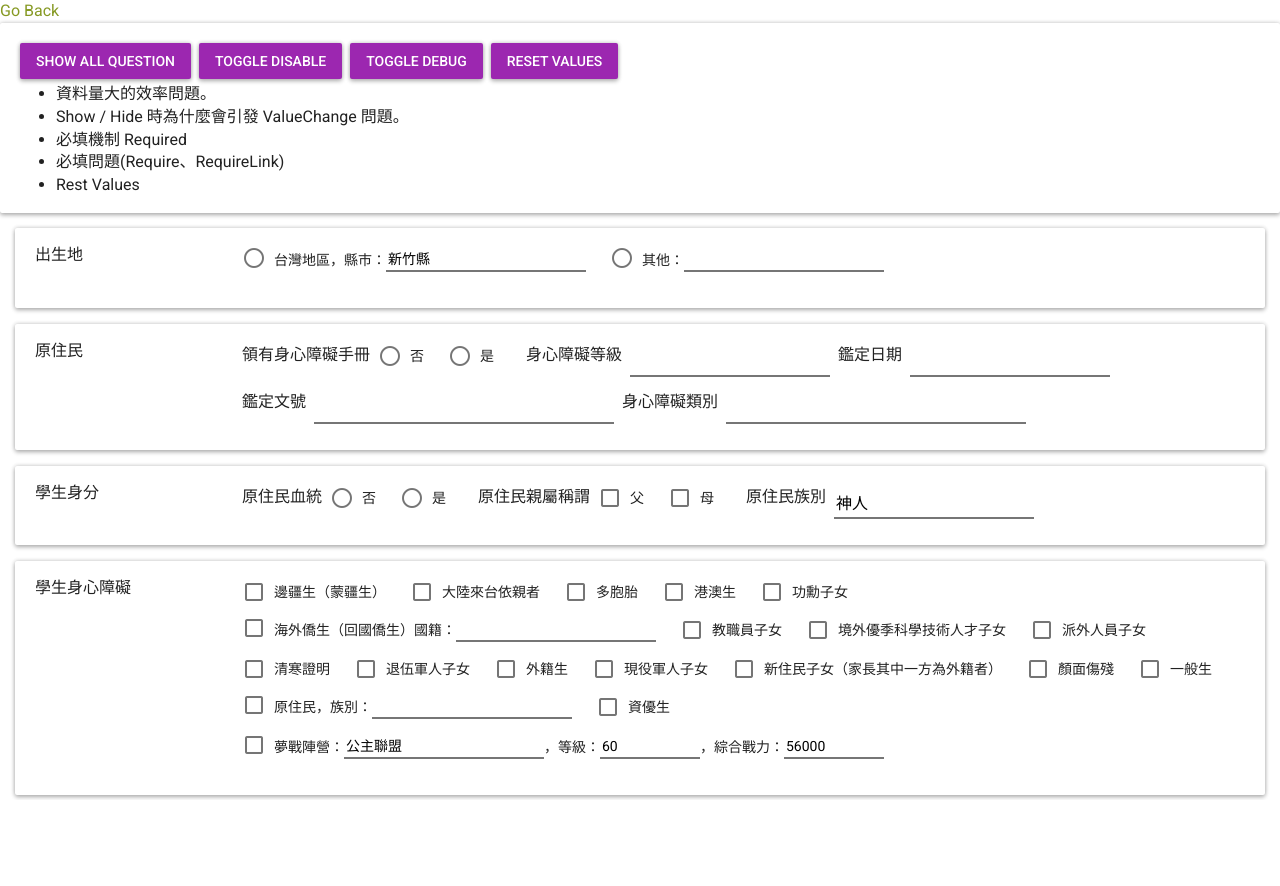
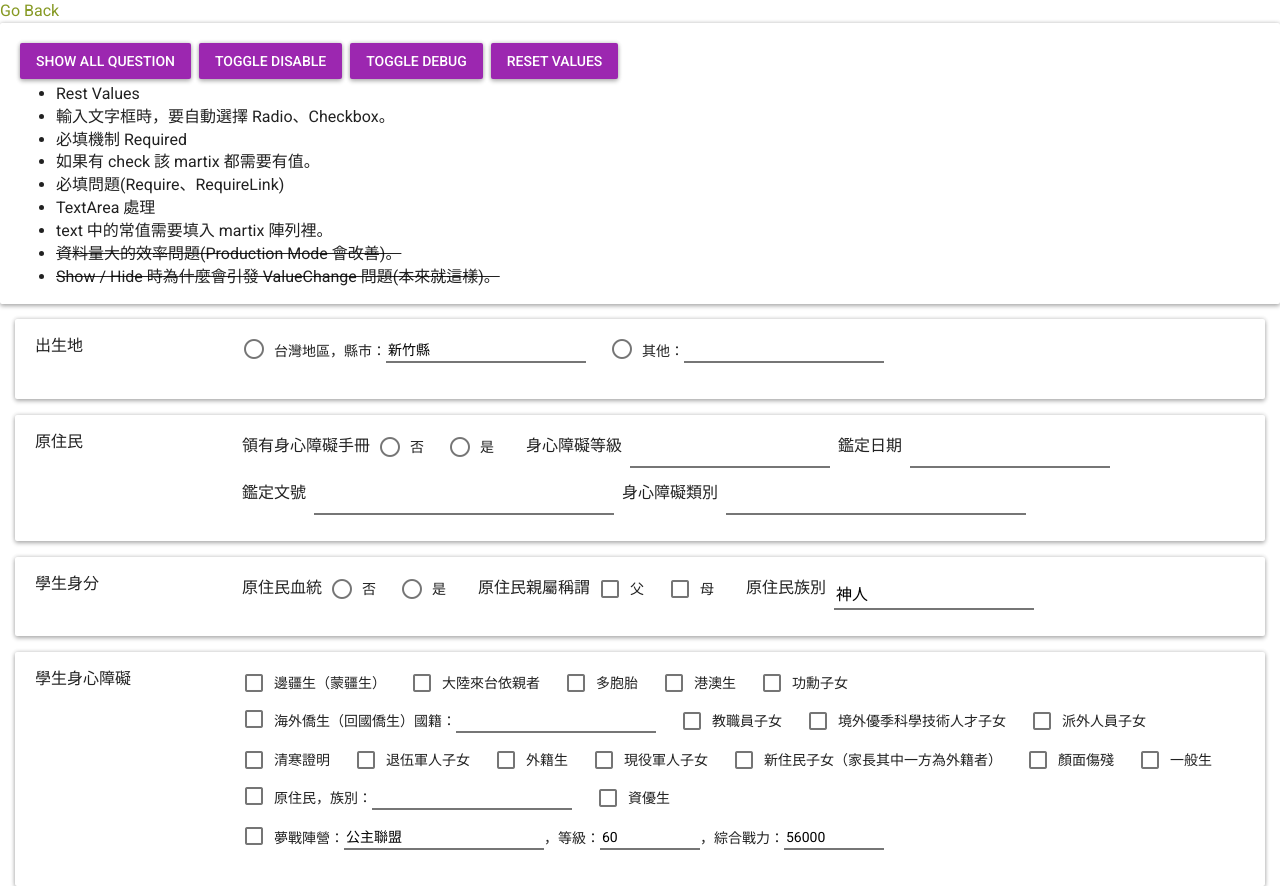
Before and after one commit to gildarts/counseling-render, an Angular app: page /research/query in a window 1280 px wide. Before the commit the page ends 800 px from the top, so only its background shows below. Built offline with nearby package versions, Linux system fonts and the light colour scheme.

Commit message:
調整 protected 問題。

```diff
--- a/src/app/render/query-form/query-form.component.ts
+++ b/src/app/render/query-form/query-form.component.ts
@@ -15,9 +15,9 @@ export class QueryFormComponent implements OnInit, OnDestroy {
 
   private _bag = new Subject<void>();
 
-  protected _questionGroup = this.fb.group({"questions": new FormArray([])});
+  _questionGroup = this.fb.group({"questions": new FormArray([])});
 
-  protected _data: Question[];
+  _data: Question[];
 
   constructor(
     private fb: FormBuilder
@@ -69,26 +69,26 @@ export class QueryFormComponent implements OnInit, OnDestroy {
     this._bag.complete();
   }
 
-  protected getQuestionsControl() {
+  getQuestionsControl() {
     const ctl = this._questionGroup.get("questions") as FormArray;
     return (ctl || {controls: []}).controls as FormGroup[];
   }
 
-  protected getOptionsControl(q: FormGroup) {
+  getOptionsControl(q: FormGroup) {
     const ctl = q.get("Options") as FormArray;
     return (ctl || { controls: [] }).controls;
   }
 
-  protected get _disabled() {
+  get _disabled() {
     return this._questionGroup.disabled;
   }
 
   // 這裡只是為了在 html 中有 intellscense.
-  protected c_option(o: FormGroup): Option {
+  c_option(o: FormGroup): Option {
     return o.value;
   }
 
-  protected c_question(q: FormGroup): Question {
+  c_question(q: FormGroup): Question {
     return q.value;
   }
 
--- a/src/app/render/sentence/sentence.component.ts
+++ b/src/app/render/sentence/sentence.component.ts
@@ -106,13 +106,13 @@ export class SentenceComponent implements OnInit, OnDestroy, OnChanges {
   /**
    * 取得 martix 裡面每一元素所代表的相關資訊。
    */
-  protected _getTokenControls() {
+  _getTokenControls() {
     const arr = this._tokenGroup.get("inputs") as FormArray;
     return (arr || { controls: [] }).controls;
   }
 
   // 產生畫面時取得相應的樣式(寬度)。
-  protected _getStyle(data: TokenData) {
+  _getStyle(data: TokenData) {
 
     const base = 100;
     let size = 1;
--- a/src/app/research/query-test/query-test.component.css
+++ b/src/app/research/query-test/query-test.component.css
@@ -3,3 +3,7 @@
   display: flex;
   flex-wrap: wrap;
 }
+
+.clean {
+  text-decoration-line: line-through;
+}
--- a/src/app/research/query-test/query-test.component.html
+++ b/src/app/research/query-test/query-test.component.html
@@ -10,11 +10,15 @@
     <button class="btn btn-primary m-1" type="button"
             (click)="resetValues()">Reset Values</button>
     <ul>
-      <li>資料量大的效率問題。</li>
-      <li>Show / Hide 時為什麼會引發 ValueChange 問題。</li>
+      <li>Rest Values</li>
+      <li>輸入文字框時，要自動選擇 Radio、Checkbox。</li>
       <li>必填機制 Required</li>
+      <li>如果有 check 該 martix 都需要有值。</li>
       <li>必填問題(Require、RequireLink)</li>
-      <li>Rest Values</li>
+      <li>TextArea 處理</li>
+      <li>text 中的常值需要填入 martix 陣列裡。</li>
+      <li class="clean">資料量大的效率問題(Production Mode 會改善)。</li>
+      <li class="clean">Show / Hide 時為什麼會引發 ValueChange 問題(本來就這樣)。</li>
     </ul>
   </div>
 </div>
@@ -74,7 +78,7 @@
         <div class="col-sm-2 font-weight-bold">自動產生</div>
         <div app-query-form [formControl]="query" class="col-sm-10 query"
              [debug]="_debug">
-        </div>
+            </div>
       </div>
     </div>
   </div>
--- a/src/app/research/query-test/query-test.component.ts
+++ b/src/app/research/query-test/query-test.component.ts
@@ -28,11 +28,11 @@ export class QueryTestComponent implements OnInit {
 
   fulldataGroup: FormControl[] = [];
 
-  protected _disabled = false;
+  _disabled = false;
 
-  protected _debug = false;
+  _debug = false;
 
-  protected _show_all = false;
+  _show_all = false;
 
   constructor() { }
 
--- a/src/app/research/reactive-form/reactive-form.component.ts
+++ b/src/app/research/reactive-form/reactive-form.component.ts
@@ -8,11 +8,11 @@ import { FormControl, FormBuilder } from '@angular/forms';
 })
 export class ReactiveFormComponent implements OnInit {
 
-  protected name = new FormControl('zoe');
+  name = new FormControl('zoe');
 
-  protected _disabled = false;
-  protected _required = false;
-  protected _show = true;
+  _disabled = false;
+  _required = false;
+  _show = true;
 
   constructor(
     private fb: FormBuilder
```
